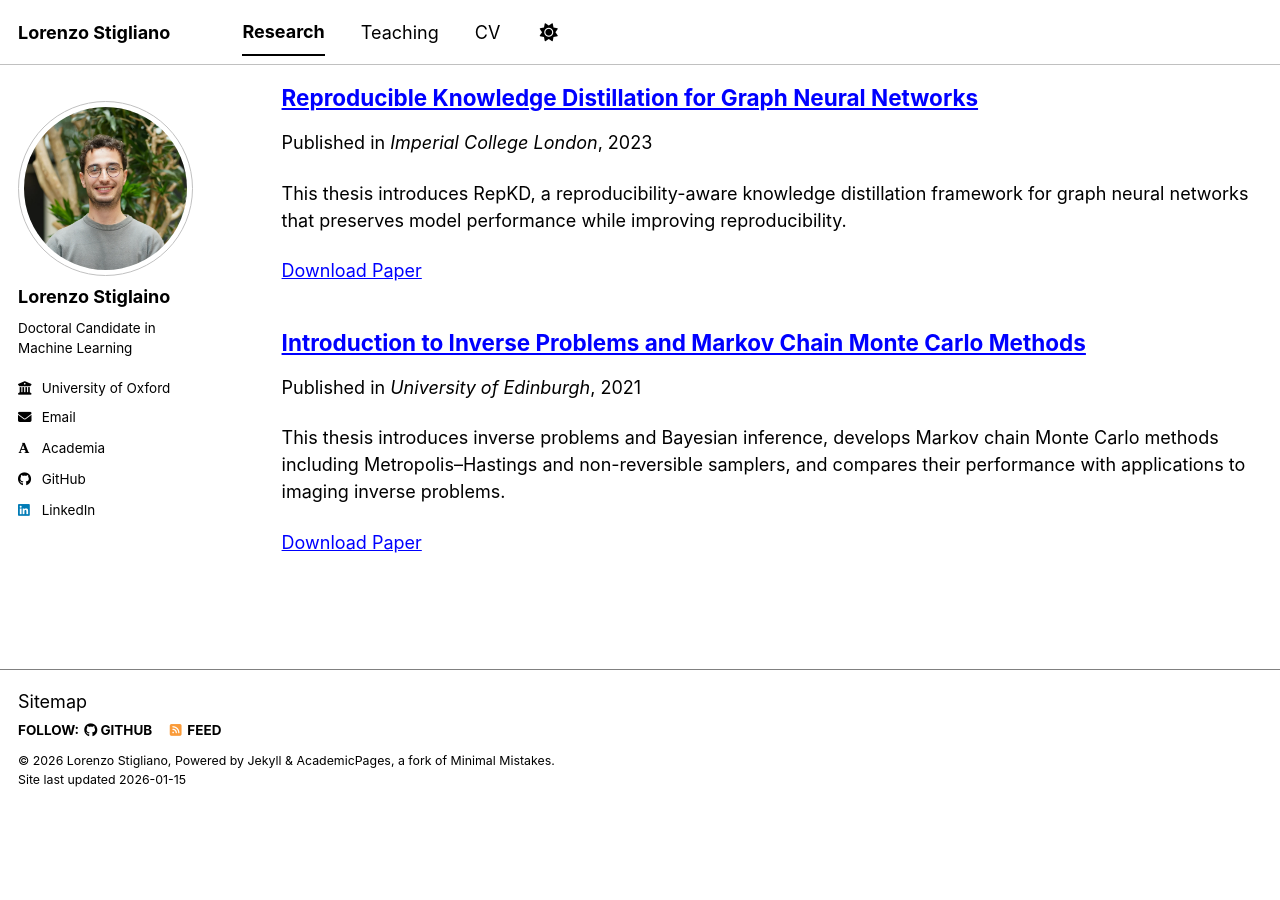
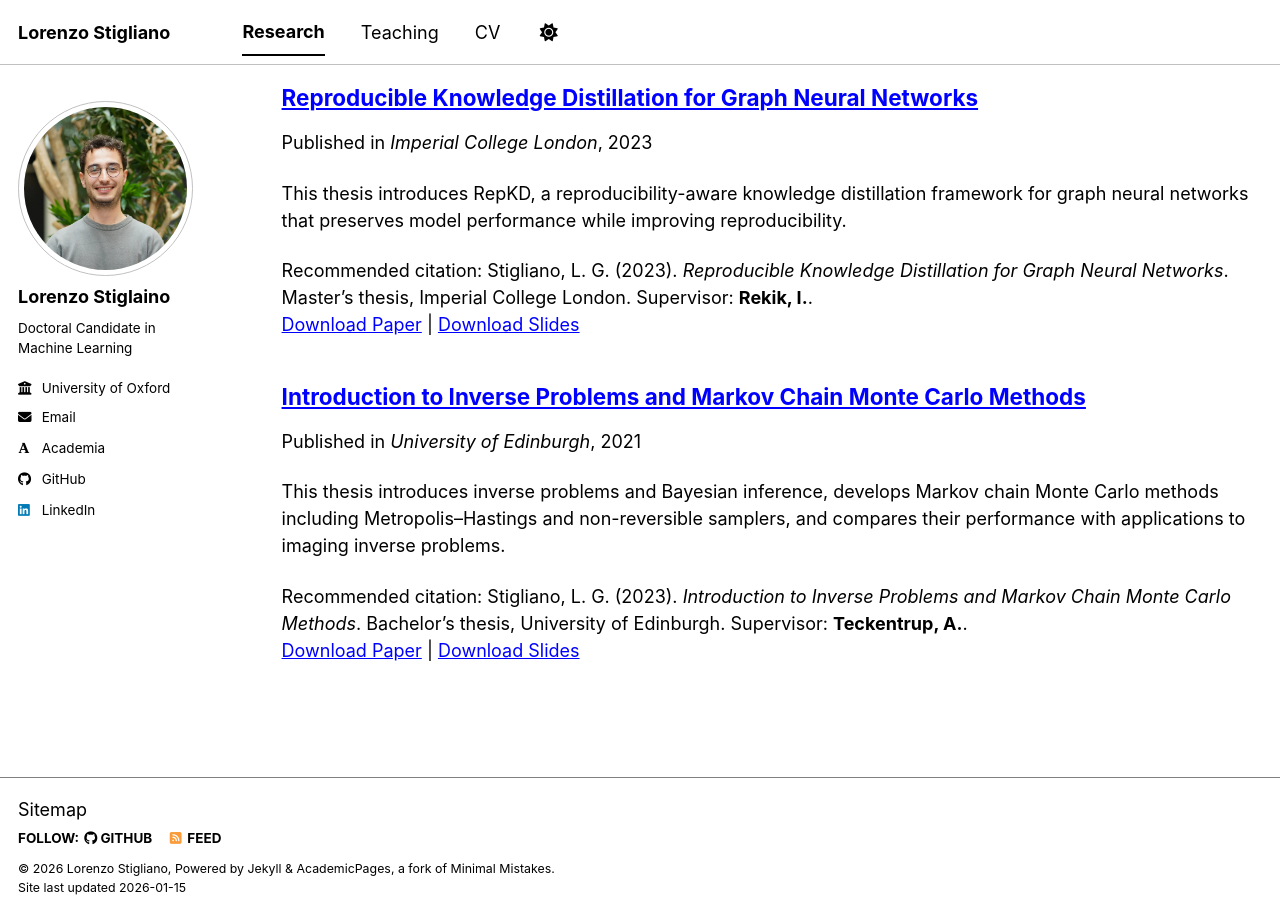
Before and after one commit to LorenzoStigliano/lorenzostigliano.github.io, a Jekyll site: the page built from _pages/publications.html, in a window 1280 px wide and 900 px high, scrolled down 918 px. Built offline with Jekyll 4.4.1, drawn with Linux system fonts in a browser that asks for light colours; some web fonts are replaced; a script bundle is joined from its source files by our own code; library files that are not in the unit come from our copies; before the commit the page ends 1725 px from its top, so only the background shows below that.

Commit message:
Adding citation

```diff
--- a/_publications/2021-05-01-undergrad-thesis.md
+++ b/_publications/2021-05-01-undergrad-thesis.md
@@ -8,6 +8,7 @@ date: 2021-05-01
 venue: 'University of Edinburgh'
 slidesurl: 'https://lorenzostigliano.github.io/files/thesis/undergrad_thesis_slides.pdf'
 paperurl: 'https://lorenzostigliano.github.io/files/thesis/undergrad_thesis.pdf'
+citation: "Stigliano, L. G. (2023). <i>Introduction to Inverse Problems and Markov Chain Monte Carlo Methods</i>. Bachelor’s thesis, University of Edinburgh. Supervisor: <b>Teckentrup, A.</b>."
 ---
 In this project we will give a comprehensive introduction to inverse problems and
 Markov chain Monte Carlo methods. We will begin by introducing inverse problems and how to solve them, focusing on the Bayesian inference approach. Then
--- a/_publications/2023-09-01-postgrad-thesis.md
+++ b/_publications/2023-09-01-postgrad-thesis.md
@@ -8,5 +8,6 @@ date: 2023-09-01
 venue: 'Imperial College London'
 slidesurl: 'https://lorenzostigliano.github.io/files/thesis/grad_thesis_slides.pdf'
 paperurl: 'https://lorenzostigliano.github.io/files/thesis/grad_thesis.pdf'
+citation: "Stigliano, L. G. (2023). <i>Reproducible Knowledge Distillation for Graph Neural Networks</i>. Master’s thesis, Imperial College London. Supervisor: <b>Rekik, I.</b>."
 ---
 Graph Neural Networks (GNNs) are powerful models for graph-structured data but face scalability challenges that hinder deployment in real-time and resource-constrained settings, motivating the use of knowledge distillation on graphs (KDG) to compress models while preserving performance; however, existing approaches largely overlook reproducibility, a key requirement for trustworthy model interpretation. In this work, we introduce the concept of reproducible offline knowledge distillation for GNNs and show that standard KD and KDG methods often degrade reproducibility. To address this, we propose Reproducibility-aware Knowledge Distillation on Graphs (RepKD), a two-stage framework that jointly trains multiple student models in a one-to-many teacher–student setup and selects the most reproducible student. Across multiple datasets and GNN architectures, RepKD improves self-reproducibility while maintaining predictive performance, achieving over 95% parameter reduction with negligible memory overhead and comparable training times, and we further explore the interpretability of the resulting distilled models.
```
